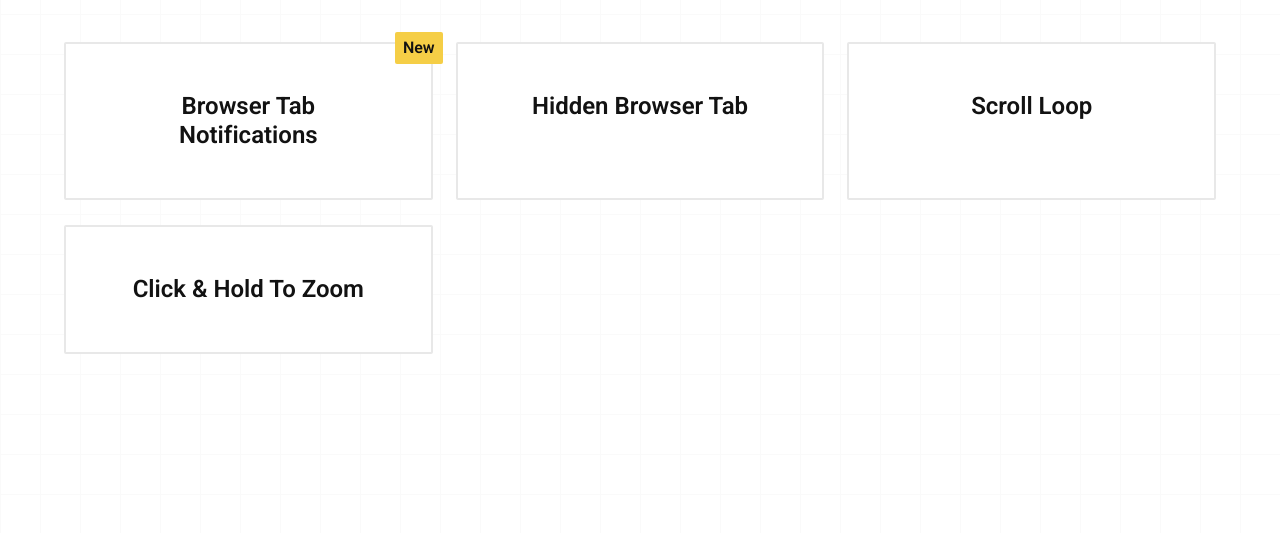
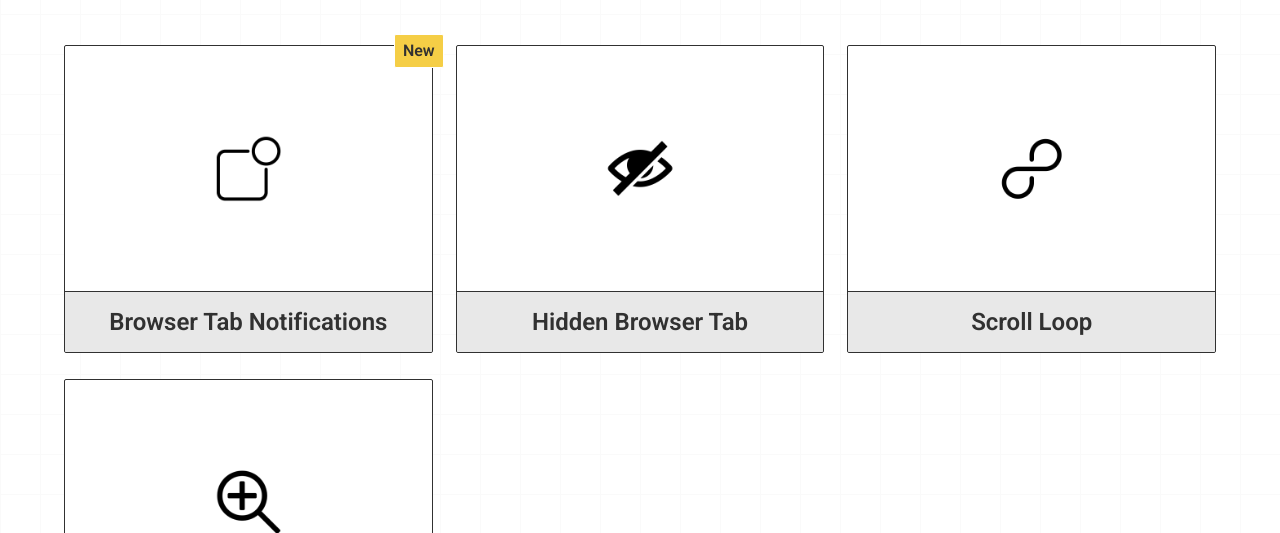
Before and after one commit to ryanwiemer/subtle-ui, a Gatsby site: page / in a window 1280 px wide. Shown: the part 186-719 px from the top of the page. Built offline with nearby package versions, Linux system fonts and the light colour scheme; Gatsby itself is replaced by a stand-in of ours; some packages are replaced by stand-ins of ours.

Commit message:
Design adjustments and cover images

```diff
--- a/content/browser-tab-notifications.md
+++ b/content/browser-tab-notifications.md
@@ -3,6 +3,7 @@ title: Browser Tab Notifications
 date: 2018-09-07
 author: Ryan Wiemer
 github: ryanwiemer
+image: images/browser-tab-notifications.png
 ---
 
 > **Note**: This example uses [React](https://reactjs.org/) with ES6 syntax.
--- a/content/click-and-hold-to-zoom.md
+++ b/content/click-and-hold-to-zoom.md
@@ -3,6 +3,7 @@ title: Click & Hold To Zoom
 date: 2018-08-31
 author: Ryan Wiemer
 github: ryanwiemer
+image: images/click-and-hold-to-zoom.png
 ---
 
 > **Note**: This example uses [React](https://reactjs.org/) with hooks and ES6 syntax.
--- a/content/hidden-browser-tab.md
+++ b/content/hidden-browser-tab.md
@@ -3,6 +3,7 @@ title: Hidden Browser Tab
 date: 2018-09-06
 author: Ryan Wiemer
 github: ryanwiemer
+image: images/hidden-browser-tab.png
 ---
 
 > **Note**: This example uses [React](https://reactjs.org/) with ES6 syntax.
--- a/content/scroll-loop.md
+++ b/content/scroll-loop.md
@@ -3,6 +3,7 @@ title: Scroll Loop
 date: 2018-09-03
 author: Ryan Wiemer
 github: ryanwiemer
+image: images/scroll-loop.png
 ---
 
 > **Note**: This example uses [React](https://reactjs.org/) with ES6 syntax and [Styled Components](https://www.styled-components.com/).
--- a/gatsby-config.js
+++ b/gatsby-config.js
@@ -29,6 +29,8 @@ module.exports = {
         head: true,
       },
     },
+    `gatsby-plugin-sharp`,
+    `gatsby-transformer-sharp`,
     'gatsby-plugin-netlify'
   ],
 }
--- a/gatsby-node.js
+++ b/gatsby-node.js
@@ -10,6 +10,7 @@ exports.sourceNodes = ({ actions, schema }) => {
       author: String
       github: String
       date: Date @dateformat
+      image: File @fileByRelativePath
     }
     type Fields @infer {
       slug: String
--- a/package.json
+++ b/package.json
@@ -10,13 +10,16 @@
     "babel-plugin-styled-components": "^1.10.6",
     "babel-standalone": "^6.26.0",
     "gatsby": "^2.15.22",
+    "gatsby-image": "^2.2.21",
     "gatsby-plugin-google-analytics": "^2.1.17",
     "gatsby-plugin-mdx": "^1.0.44",
     "gatsby-plugin-netlify": "^2.1.15",
     "gatsby-plugin-nprogress": "^2.1.7",
     "gatsby-plugin-react-helmet": "^3.1.8",
+    "gatsby-plugin-sharp": "^2.2.25",
     "gatsby-plugin-styled-components": "^3.1.6",
     "gatsby-source-filesystem": "^2.1.26",
+    "gatsby-transformer-sharp": "^2.2.17",
     "prism-react-renderer": "^0.1.7",
     "react": "^16.9.0",
     "react-confetti": "^4.0.1",
--- a/src/components/Card.js
+++ b/src/components/Card.js
@@ -1,8 +1,9 @@
 import React from 'react'
 import styled from 'styled-components'
 import { Link } from 'gatsby'
+import Img from 'gatsby-image'
 
-const Example = styled.li`
+const Wrapper = styled.li`
   position: relative;
   margin: 0 0 1em 0;
   width: 100%;
@@ -17,45 +18,73 @@ const Example = styled.li`
   a {
     position: relative;
     background: white;
-    border: 2px solid ${props => props.theme.colors.tertiary};
+    border: 1px solid ${props => props.theme.colors.base};
     border-radius: 2px;
     transition: all 0.2s;
     display: flex;
     flex-flow: column;
-    padding: 3em;
     height: 100%;
     width: 100%;
     color: ${props => props.theme.colors.base};
     text-decoration: none;
     &:hover {
-      background: ${props => props.theme.colors.base};
-      border-color: ${props => props.theme.colors.base};
-      color: white;
-      box-shadow: 0 10px 30px rgba(34, 34, 34, 0.25);
+      background: ${props => props.theme.colors.highlight};
+      box-shadow: 0 5px 15px rgba(34, 34, 34, 0.2);
     }
     @media (hover: none) {
-      background: white;
-      color: ${props => props.theme.colors.base};
-      border-color: ${props => props.theme.colors.tertiary};
-      box-shadow: none;
+      background: none!;
+      box-shadow: none !important;
     }
   }
 `
 
+const Cover = styled(Img)`
+  border-top-left-radius: 2px;
+  border-top-right-radius: 2px;
+`
+
 const Title = styled.h2`
-  font-size: 1.5em;
+  border-top: 1px solid ${props => props.theme.colors.base};
+  margin-top: auto;
+  width: 100%;
+  align-self: flex-end;
+  padding: 1rem;
+  background: ${props => props.theme.colors.tertiary};
+  font-size: 1.25em;
   line-height: 1.2;
   font-weight: bold;
   text-transform: capitalize;
+  border-bottom-left-radius: 2px;
+  border-bottom-right-radius: 2px;
+  @media screen and (min-width: ${props => props.theme.responsive.small}) {
+    font-size: 1.5em;
+  }
+`
+
+const Placeholder = styled.div`
+  background: white;
+  padding-bottom: 66.67%;
+  border-top-left-radius: 2px;
+  border-top-right-radius: 2px;
 `
 
 const Card = props => {
   return (
-    <Example>
+    <Wrapper>
       <Link to={`${props.slug}`}>
+        {props.image && (
+          <Cover
+            sizes={{
+              ...props.image.childImageSharp.fluid,
+              aspectRatio: 1.5 / 1,
+            }}
+            backgroundColor="#ffffff"
+          />
+        )}
+        {props.image === null ? <Placeholder /> : ''}
         <Title>{props.title}</Title>
       </Link>
-    </Example>
+    </Wrapper>
   )
 }
 
--- a/src/components/CardList.js
+++ b/src/components/CardList.js
@@ -21,6 +21,7 @@ const List = styled.ul`
     padding: 0.5rem;
     border-radius: 2px;
     background: ${props => props.theme.colors.highlight};
+    border: 1px solid white;
   }
 `
 
--- a/src/components/CodeEditor.js
+++ b/src/components/CodeEditor.js
@@ -22,7 +22,7 @@ const Container = styled.div`
 const Preview = styled(LivePreview)`
   border-bottom-left-radius: 2px;
   border-bottom-right-radius: 2px;
-  border: 4px solid ${props => props.theme.colors.tertiary};
+  border: 2px solid ${props => props.theme.colors.base};
   background: white;
   position: relative;
   padding: 1rem;
@@ -67,6 +67,7 @@ const Error = styled(LiveError)`
 `
 
 const Label = styled.span`
+  color: white;
   border-bottom-right-radius: 2px;
   display: none;
   position: absolute;
@@ -75,7 +76,7 @@ const Label = styled.span`
   right: 0;
   padding: 0.5em 0.5em 0.5em 1.25em;
   border-top-left-radius: 2px;
-  background: ${props => props.theme.colors.tertiary};
+  background: ${props => props.theme.colors.base};
   &::before {
     content: '';
     position: absolute;
--- a/src/components/Intro.js
+++ b/src/components/Intro.js
@@ -23,6 +23,7 @@ const Text = styled.p`
 `
 
 const Button = styled.a`
+  margin: 0 0 0.1rem 0;
   text-decoration: none;
   display: inline-block;
   background: white;
@@ -43,7 +44,8 @@ const Button = styled.a`
     transition: 0.3s ease-out;
   }
   &:hover {
-    box-shadow: 0 5px 15px rgba(34, 34, 34, 0.25);
+    background: ${props => props.theme.colors.secondary};
+    box-shadow: 0 5px 15px rgba(34, 34, 34, 0.1);
     span {
       transform: rotateZ(360deg);
     }
--- a/src/pages/index.js
+++ b/src/pages/index.js
@@ -20,6 +20,7 @@
               key={example.id}
               title={example.frontmatter.title}
               slug={example.fields.slug}
+              image={example.frontmatter.image}
             />
           ))}
         </CardList>
@@ -40,6 +41,16 @@
           frontmatter {
             date(formatString: "DD MMMM, YYYY")
             title
+            image {
+              childImageSharp {
+                fluid(maxWidth: 1000) {
+                  ...GatsbyImageSharpFluid_withWebp_noBase64
+                }
+                ogimg: resize(width: 1000) {
+                  src
+                }
+              }
+            }
           }
         }
       }
--- a/src/styles/theme.js
+++ b/src/styles/theme.js
@@ -1,6 +1,6 @@
 const theme = {
   colors: {
-    base: '#121212',
+    base: '#313131',
     secondary: '#f4f4f4',
     tertiary: '#e8e8e8',
     highlight: '#f5ce46',
```
Also changed, not shown: content/images/browser-tab-notifications.png (added), content/images/click-and-hold-to-zoom.png (added), content/images/hidden-browser-tab.png (added), content/images/scroll-loop.png (added), 1 other file.
